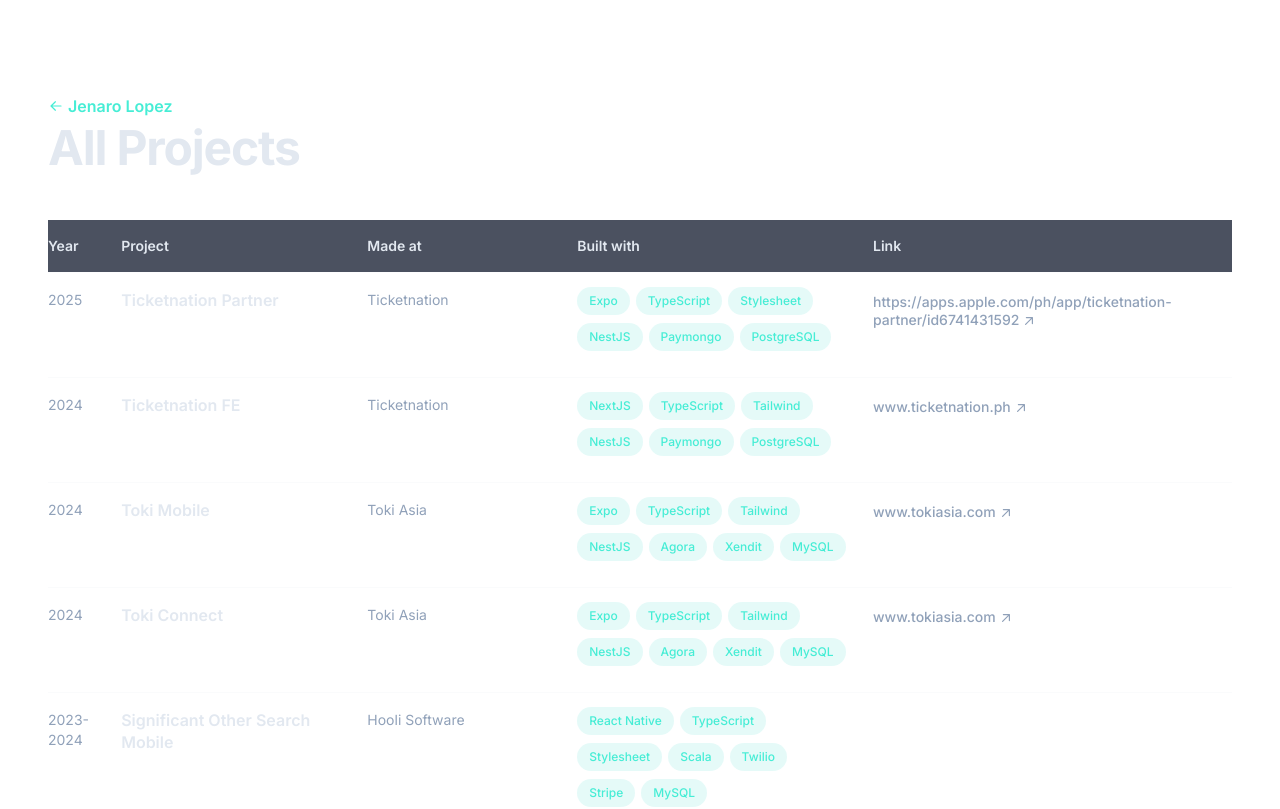
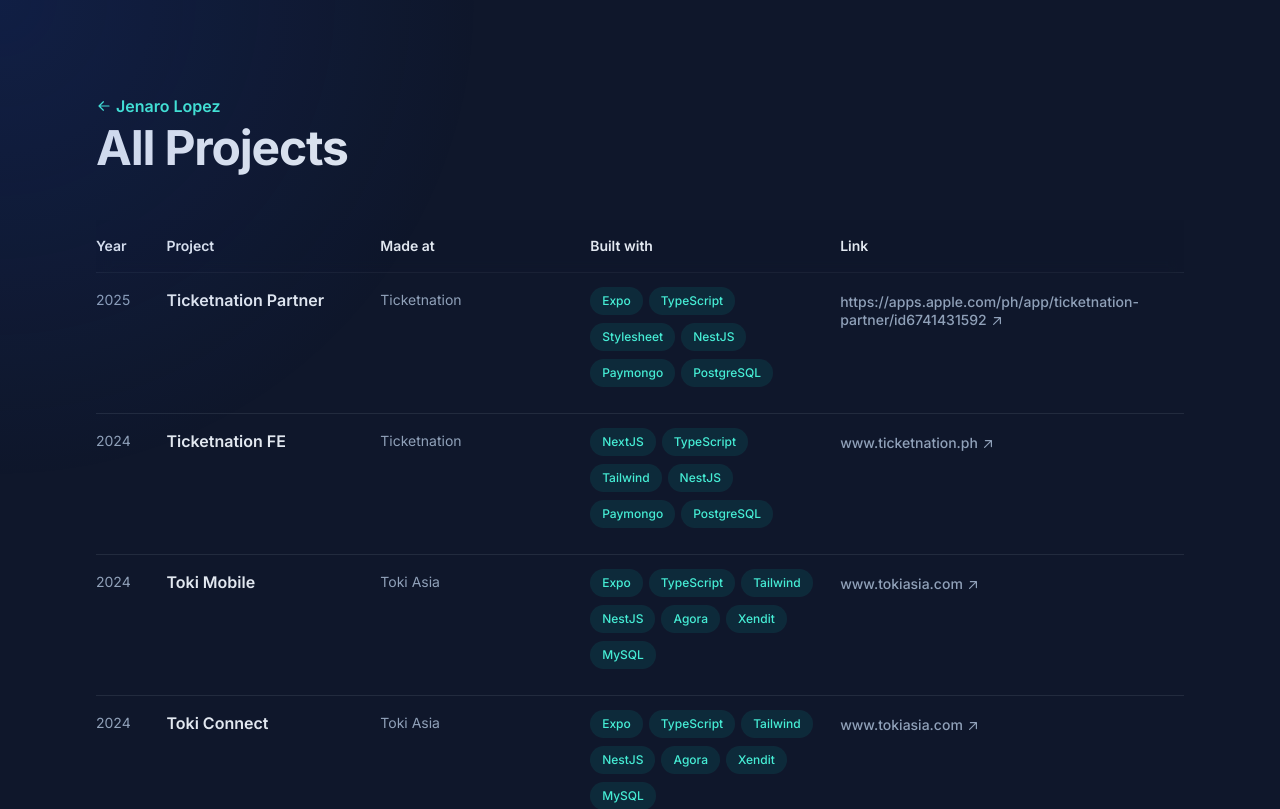
Before and after one commit to jenarolopez/jenaro-lopez, a Next.js app: page /archive in a window 1280 px wide. Shown: the top 809 px of the page. Built offline with nearby package versions, Linux system fonts and the light colour scheme.

Commit message:
Update Archive page layout and add Highlights component
- Wrap Archive page content with Body and add Highlights component
- Import Body and Highlights components
- Add background color to the main container

```diff
--- a/src/app/archive/page.tsx
+++ b/src/app/archive/page.tsx
@@ -2,6 +2,8 @@
 
 import { ProjectArchive } from "@/types/archive";
 import React, { useEffect, useState } from "react";
+import Body from "../layout/Body";
+import { Highlights } from "../component/Highlight";
 
 const Archive = () => {
 
@@ -41,6 +43,9 @@
   }, [])
 
   return (
+    <div className="bg-slate-900">
+      <Highlights/>
+      <Body>
         <div className="mx-auto min-h-screen max-w-screen-xl px-6 py-12 font-sans md:px-12 md:py-16 lg:py-0">
 
           <div className="lg:py-24">
@@ -169,6 +174,8 @@
             </table>
           </div>
         </div>
+      </Body>
+    </div>
   );
 };
 
--- a/src/app/component/WorkExperience.tsx
+++ b/src/app/component/WorkExperience.tsx
@@ -27,7 +27,7 @@
       <div className="mt-0 mb-20">
         <a
           className="inline-flex items-baseline font-medium leading-tight text-slate-200 hover:text-teal-300 focus-visible:text-teal-300 font-semibold text-slate-200 group/link text-base"
-          href={'/resume.pdfz'}
+          href={'/resume.pdf'}
           target="_blank"
           rel="noreferrer noopener"
           aria-label="View Full Résumé (opens in a new tab)"
```
Lines whose indentation alone changed are shown as unchanged.
